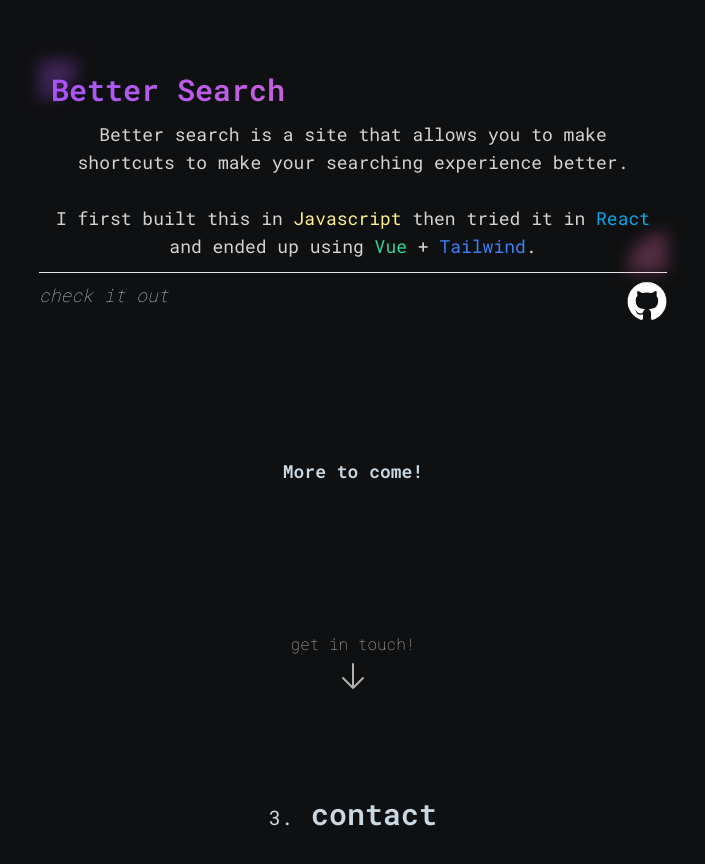
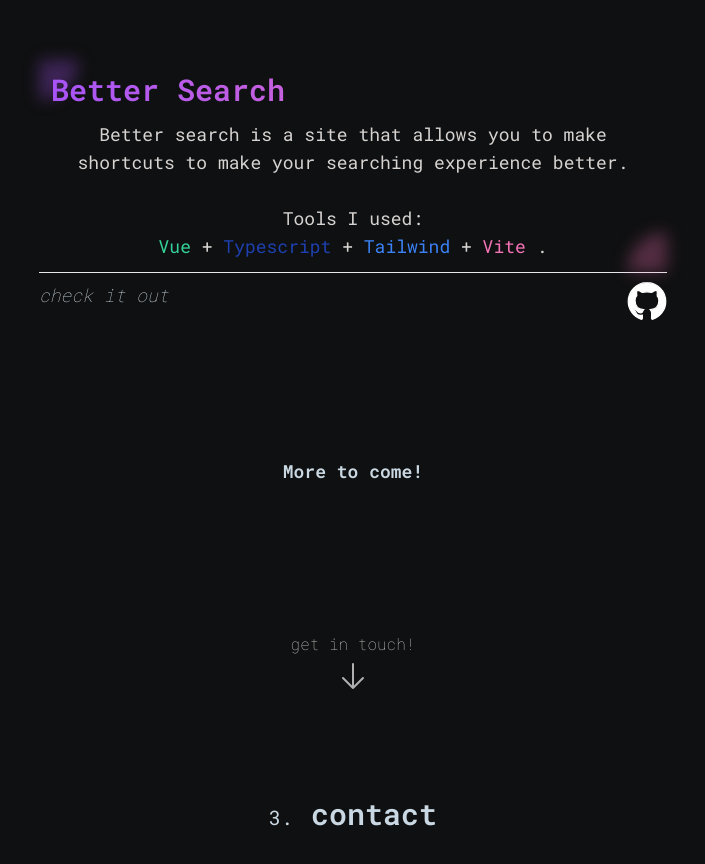
Before and after one commit to ajvejko/portfolio, a Vue app: page / in a window 1280 px wide. Shown: the part 1700-2564 px from the top of the page, without its empty margins (287-992 px from the left). Built offline with nearby package versions, Linux system fonts and the light colour scheme.

Commit message:
changed projects description and links

```diff
--- a/src/Components/Projects.vue
+++ b/src/Components/Projects.vue
@@ -27,11 +27,12 @@
             Better search is a site that allows you to make shortcuts to make
             your searching experience better.<br />
             <br />
-            I first built this in
-            <span class="text-yellow-200">Javascript</span> then tried it in
-            <span class="text-sky-500">React</span> and ended up using
+            Tools I used:<br />
             <span class="text-emerald-400">Vue</span> +
-            <span class="text-blue-500">Tailwind</span>.
+            <span class="text-blue-800">Typescript</span> +
+            <span class="text-blue-500">Tailwind</span> +
+            <span class="text-pink-400">Vite</span>
+            .
           </p>
         </div>
         <div class="flex justify-between py-2">
@@ -41,7 +42,7 @@
             >check it out</a
           >
           <div>
-            <a href="https://github.com/ajvejko/bettersearch-vue" alt="github"
+            <a href="https://github.com/ajvejko/Bettersearch" alt="github"
               ><img class="w-6 md:w-8 xl:w-10" src="../assets/github.svg"
             /></a>
           </div>
```
